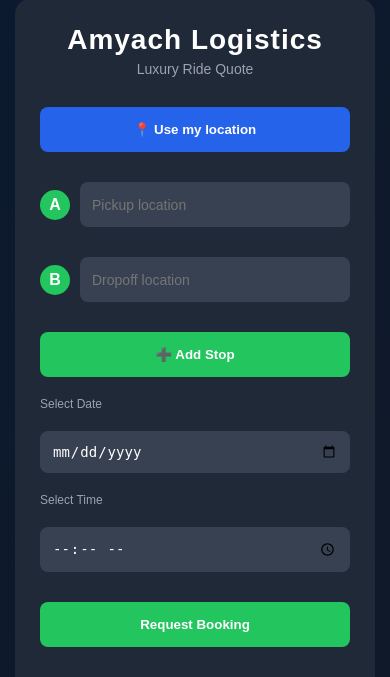
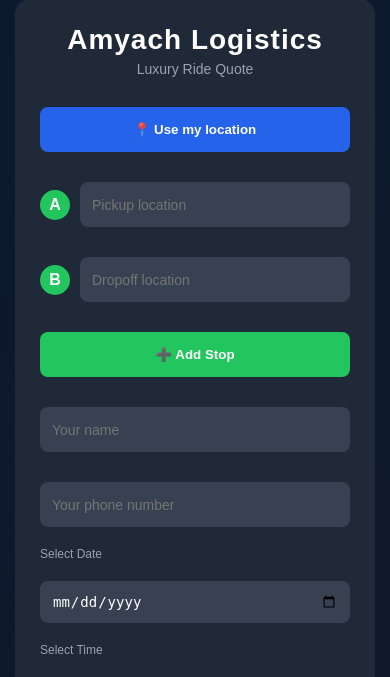
Before and after one commit to amyach66/cotizador-transporte, a Flask app: page / in a window 390 px wide. Shown: the part 41-718 px from the top of the page. Run offline with Flask 3, Linux system fonts and the light colour scheme; some libraries are stand-ins or nearby versions.

Commit message:
Add client name, phone, and price to WhatsApp booking flow with improved mobile UX

```diff
--- a/templates/index.html
+++ b/templates/index.html
@@ -23,13 +23,16 @@
                     📍 Use my location
                 </button>
 
+                <!-- ORIGEN -->
                 <div class="input-group">
                     <span class="label">A</span>
                     <input id="origen" name="origen" value="{{ origen }}" placeholder="Pickup location" required>
                 </div>
 
+                <!-- STOPS -->
                 <div id="stops-container"></div>
 
+                <!-- DESTINO -->
                 <div class="input-group">
                     <span class="label" id="destino-label">B</span>
                     <input id="destino" name="destino" value="{{ destino }}" placeholder="Dropoff location" required>
@@ -37,13 +40,23 @@
 
                 <button type="button" onclick="agregarParada()">➕ Add Stop</button>
 
-                <!-- 🔥 DATE -->
+                <!-- 👤 NOMBRE -->
+                <div class="input-group">
+                    <input type="text" name="nombre_cliente" placeholder="Your name" required>
+                </div>
+
+                <!-- 📞 TELÉFONO -->
+                <div class="input-group">
+                    <input type="tel" name="telefono_cliente" placeholder="Your phone number" required>
+                </div>
+
+                <!-- 📅 FECHA -->
                 <div class="input-group" style="flex-direction: column; align-items: flex-start;">
                     <label style="font-size: 12px; color: #9ca3af;">Select Date</label>
                     <input type="date" name="fecha" required>
                 </div>
 
-                <!-- 🔥 TIME -->
+                <!-- ⏰ HORA -->
                 <div class="input-group" style="flex-direction: column; align-items: flex-start;">
                     <label style="font-size: 12px; color: #9ca3af;">Select Time</label>
                     <input type="time" name="hora" required>
@@ -171,9 +184,11 @@ function handleSubmit() {
 
     const fecha = document.querySelector('input[name="fecha"]').value;
     const hora = document.querySelector('input[name="hora"]').value;
+    const nombreCliente = document.querySelector('input[name="nombre_cliente"]').value;
+    const telefonoCliente = document.querySelector('input[name="telefono_cliente"]').value;
 
-    if (!fecha || !hora) {
-        alert("Select date and time");
+    if (!fecha || !hora || !nombreCliente || !telefonoCliente) {
+        alert("Please complete all fields");
         return;
     }
 
@@ -201,17 +216,36 @@ function handleSubmit() {
 
             let eta = now.toLocaleTimeString([], {hour: '2-digit', minute:'2-digit'});
 
+            // 💲 PRECIO VAN
+            let precio = 75;
+
+            if (km > 5) {
+                let extra = km - 5;
+
+                if (extra <= 95) precio += extra * 1.20;
+                else if (extra <= 195) precio += (95 * 1.20) + (extra - 95) * 1.50;
+                else if (extra <= 295) precio += (95 * 1.20) + (100 * 1.50) + (extra - 195) * 1.75;
+                else precio += (95 * 1.20) + (100 * 1.50) + (100 * 1.75) + (extra - 295) * 2.00;
+            }
+
+            precio = Math.round(precio / 5) * 5;
+
             const mensaje =
-`🚐 New Booking Request
+`🚐 *New Booking Request*
 
-Pickup: ${origen}
-Dropoff: ${destino}
+👤 Name: ${nombreCliente}
+📞 Phone: ${telefonoCliente}
 
-Date: ${fecha}
-Time: ${hora}
+📍 Pickup: ${origen}
+📍 Dropoff: ${destino}
 
-Distance: ${km.toFixed(1)} km
-ETA: ${eta}
+📅 Date: ${fecha}
+⏰ Time: ${hora}
+
+🛣 Distance: ${km.toFixed(1)} km
+🕒 ETA: ${eta}
+
+💲 Estimated Fare: $${precio}
 
 Please confirm availability.`;
 
@@ -237,6 +271,5 @@ function usarUbicacion() {
 src="https://maps.googleapis.com/maps/api/js?key=AIzaSyASKSqaSVc6WiZdhkN9mnTDEx5_AwDo2y8&libraries=places&callback=initMap">
 </script>
 
-
 </body>
 </html>
```
